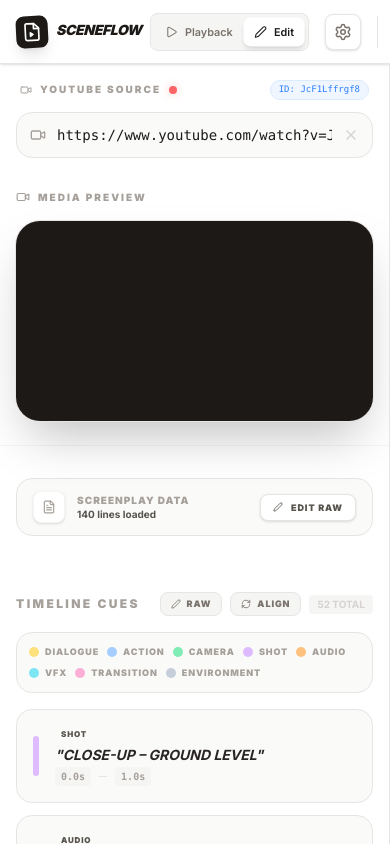
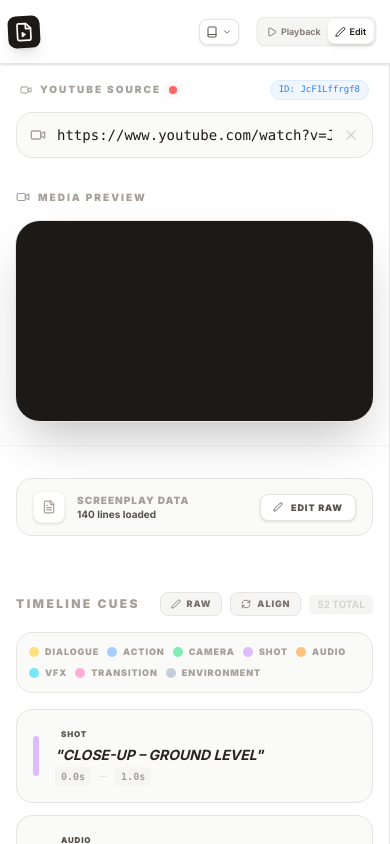
Before and after one commit to taruma/SceneFlow, a React (Vite) app: page / in a window 390 px wide. Both pictures are taken after a click on the button "Edit". Built offline with nearby package versions, Linux system fonts and the light colour scheme.

Commit message:
feat: Adjust header padding and logo text visibility
Updates the header's horizontal padding on small screens to be more concise.
Hides the "SceneFlow" text logo on smaller screen sizes to improve layout consistency.

```diff
--- a/src/App.tsx
+++ b/src/App.tsx
@@ -824,7 +824,7 @@ export default function App() {
     <div className="flex flex-col h-screen bg-stone-100 text-stone-900 font-sans overflow-hidden selection:bg-blue-100">
       {/* Header */}
       <header className={cn(
-        "h-16 border-b border-stone-200 bg-white flex items-center justify-between px-4 lg:px-6 shrink-0 z-40 shadow-sm transition-all",
+        "h-16 border-b border-stone-200 bg-white flex items-center justify-between px-2 lg:px-6 shrink-0 z-40 shadow-sm transition-all",
         mode === 'playback' && "hidden lg:flex"
       )}>
         <div className="flex items-center gap-2 lg:gap-3">
@@ -835,7 +835,7 @@ export default function App() {
               <path d="m10 13 3 2-3 2v-4Z" fill="white" />
             </svg>
           </div>
-          <div>
+          <div className="hidden lg:block">
             <h1 className="text-sm lg:text-base xl:text-lg font-black tracking-tight text-stone-900 leading-none uppercase italic">SceneFlow</h1>
             <div className="flex items-center gap-2 mt-1">
               <p className="hidden xl:block text-[10px] text-stone-400 uppercase tracking-widest font-bold">Script-to-Video Sync</p>
@@ -854,11 +854,11 @@ export default function App() {
         </div>
 
         <div className="flex items-center gap-2 lg:gap-4">
-          <div className="hidden lg:flex items-center gap-1.5 mr-1 xl:mr-2">
+          <div className="flex items-center gap-1 lg:gap-1.5 mr-1 xl:mr-2">
             <button
               onClick={() => setResetConfirmation({ isOpen: true, type: 'blank' })}
               title="New Blank Project"
-              className="flex items-center gap-1.5 px-2 py-1.5 xl:px-2.5 bg-white hover:bg-stone-50 text-stone-600 rounded-lg text-[9px] font-black uppercase tracking-widest transition-all active:scale-95 border border-stone-200 shadow-sm"
+              className="hidden lg:flex items-center gap-1.5 px-2 py-1.5 xl:px-2.5 bg-white hover:bg-stone-50 text-stone-600 rounded-lg text-[9px] font-black uppercase tracking-widest transition-all active:scale-95 border border-stone-200 shadow-sm"
             >
               <Plus size={12} /> <span className="hidden xl:inline">Blank</span>
             </button>
@@ -868,7 +868,7 @@ export default function App() {
                 onClick={() => setIsLibraryOpen(!isLibraryOpen)}
                 title="Example Library"
                 className={cn(
-                  "flex items-center gap-1.5 px-2 py-1.5 xl:px-2.5 rounded-lg text-[9px] font-black uppercase tracking-widest transition-all active:scale-95 border shadow-sm",
+                  "flex items-center gap-1 px-1.5 py-1.5 lg:gap-1.5 lg:px-2 xl:px-2.5 rounded-lg text-[9px] font-black uppercase tracking-widest transition-all active:scale-95 border shadow-sm",
                   isLibraryOpen ? "bg-stone-900 text-white border-stone-900" : "bg-white hover:bg-stone-50 text-stone-600 border-stone-200"
                 )}
               >
@@ -882,7 +882,7 @@ export default function App() {
                     className="fixed inset-0 z-40"
                     onClick={() => setIsLibraryOpen(false)}
                   />
-                  <div className="absolute top-full right-0 mt-2 w-56 bg-white rounded-2xl shadow-2xl border border-stone-200 overflow-hidden z-50 animate-in fade-in slide-in-from-top-2 duration-200">
+                  <div className="absolute top-full left-0 lg:left-auto lg:right-0 mt-2 w-56 bg-white rounded-2xl shadow-2xl border border-stone-200 overflow-hidden z-50 animate-in fade-in slide-in-from-top-2 duration-200">
                     <div className="p-3 border-b border-stone-100 bg-stone-50">
                       <p className="text-[10px] font-black text-stone-400 uppercase tracking-widest">Taruma's Library</p>
                     </div>
@@ -916,28 +916,28 @@ export default function App() {
             <span className="text-base xl:text-lg font-mono font-bold text-white w-12 xl:w-16 text-right">{currentTime.toFixed(1)}s</span>
           </div>
 
-          <div className="flex bg-stone-100 p-1 rounded-lg lg:rounded-xl ring-1 ring-stone-200 scale-90 xl:scale-100">
+          <div className="flex bg-stone-100 p-0.5 lg:p-1 rounded-lg lg:rounded-xl ring-1 ring-stone-200 scale-90 xl:scale-100">
             <button
               onClick={() => setMode('playback')}
               className={cn(
-                "px-3 xl:px-5 py-2 rounded-lg text-xs xl:text-sm font-semibold transition-all flex items-center gap-2",
+                "px-2 lg:px-3 xl:px-5 py-1.5 lg:py-2 rounded-lg text-[10px] lg:text-xs xl:text-sm font-semibold transition-all flex items-center gap-1 lg:gap-2",
                 mode === 'playback' ? "bg-white shadow-md text-stone-900" : "text-stone-500 hover:text-stone-700"
               )}
             >
-              <Play size={14} className={mode === 'playback' ? "fill-current" : ""} /> Playback
+              <Play size={12} className={mode === 'playback' ? "fill-current" : ""} /> Playback
             </button>
             <button
               onClick={() => setMode('edit')}
               className={cn(
-                "px-3 xl:px-5 py-2 rounded-lg text-xs xl:text-sm font-semibold transition-all flex items-center gap-2",
+                "px-2 lg:px-3 xl:px-5 py-1.5 lg:py-2 rounded-lg text-[10px] lg:text-xs xl:text-sm font-semibold transition-all flex items-center gap-1 lg:gap-2",
                 mode === 'edit' ? "bg-white shadow-md text-stone-900" : "text-stone-500 hover:text-stone-700"
               )}
             >
-              <Edit2 size={14} /> Edit
+              <Edit2 size={12} /> Edit
             </button>
           </div>
 
-          <div className="relative">
+          <div className="relative hidden lg:block">
             <button
               onClick={() => setIsSettingsOpen(true)}
               className={cn(
@@ -950,9 +950,9 @@ export default function App() {
             </button>
           </div>
 
-          <div className="h-8 w-px bg-stone-200 mx-2" />
-
-          <div className="flex gap-1">
+          <div className="hidden lg:block h-8 w-px bg-stone-200 mx-2" />
+
+          <div className="hidden lg:flex gap-1">
             <label className="cursor-pointer flex items-center gap-1.5 px-2 py-1.5 xl:px-2.5 text-[10px] font-black uppercase tracking-widest text-stone-600 hover:bg-stone-50 rounded-lg transition-all border border-transparent hover:border-stone-200">
               <Upload size={14} /> <span className="hidden xl:inline">Open Sync</span>
               <input type="file" accept=".json" onChange={importJson} className="hidden" />
```
Also changed, not shown: 2 other files (tests, documents, lock files or other folders).
